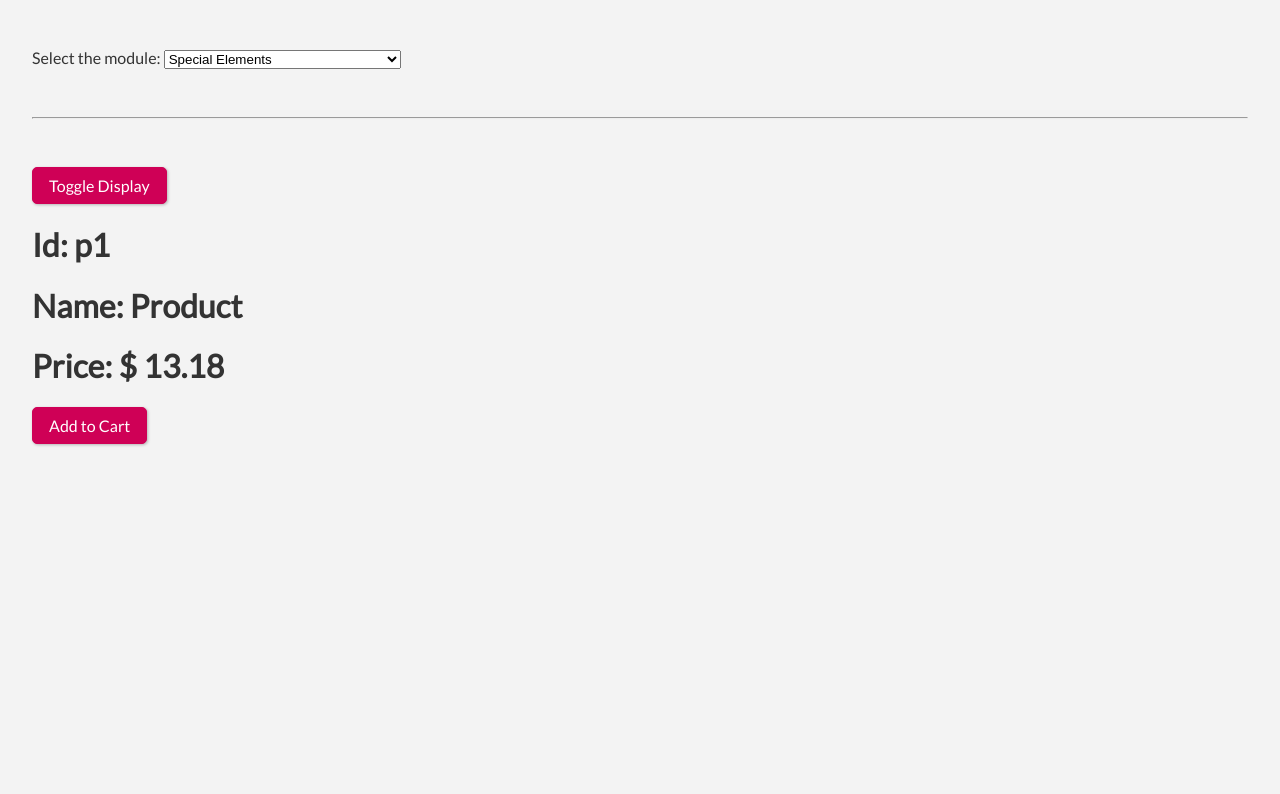
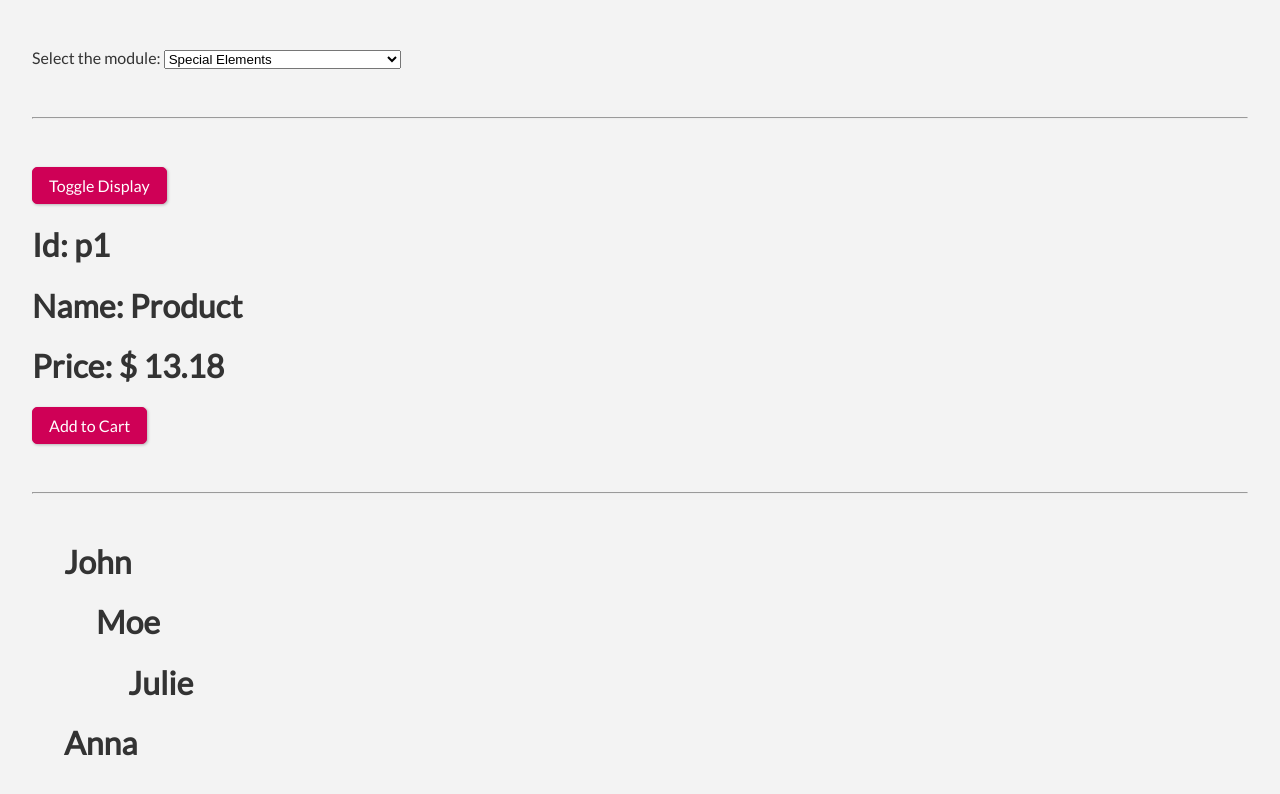
Before and after one commit to heltonricardo/estudo-svelte, a Svelte app: page / in a window 1280 px wide. Shown: the top 794 px of the page. Built offline with nearby package versions, Linux system fonts and the light colour scheme.

Commit message:
componentes recursivos

```diff
--- a/rollup.config.js
+++ b/rollup.config.js
@@ -1,9 +1,9 @@
-import svelte from 'rollup-plugin-svelte';
-import commonjs from '@rollup/plugin-commonjs';
-import resolve from '@rollup/plugin-node-resolve';
-import livereload from 'rollup-plugin-livereload';
-import { terser } from 'rollup-plugin-terser';
-import css from 'rollup-plugin-css-only';
+import svelte from "rollup-plugin-svelte";
+import commonjs from "@rollup/plugin-commonjs";
+import resolve from "@rollup/plugin-node-resolve";
+import livereload from "rollup-plugin-livereload";
+import { terser } from "rollup-plugin-terser";
+import css from "rollup-plugin-css-only";
 
 const production = !process.env.ROLLUP_WATCH;
 
@@ -17,35 +17,39 @@ function serve() {
   return {
     writeBundle() {
       if (server) return;
-			server = require('child_process').spawn('npm', ['run', 'start', '--', '--dev'], {
-				stdio: ['ignore', 'inherit', 'inherit'],
-				shell: true
-			});
+      server = require("child_process").spawn(
+        "npm",
+        ["run", "start", "--", "--dev"],
+        {
+          stdio: ["ignore", "inherit", "inherit"],
+          shell: true,
+        }
+      );
 
-			process.on('SIGTERM', toExit);
-			process.on('exit', toExit);
-		}
+      process.on("SIGTERM", toExit);
+      process.on("exit", toExit);
+    },
   };
 }
 
 export default {
-	input: 'src/main.js',
+  input: "src/main.js",
   output: {
     sourcemap: true,
-		format: 'iife',
-		name: 'app',
-		file: 'public/build/bundle.js'
+    format: "iife",
+    name: "app",
+    file: "public/build/bundle.js",
   },
   plugins: [
     svelte({
       compilerOptions: {
         // enable run-time checks when not in production
-				dev: !production
-			}
+        dev: !production,
+      },
     }),
     // we'll extract any component CSS out into
     // a separate file - better for performance
-		css({ output: 'bundle.css' }),
+    css({ output: "bundle.css" }),
 
     // If you have external dependencies installed from
     // npm, you'll most likely need these plugins. In
@@ -54,7 +58,7 @@ export default {
     // https://github.com/rollup/plugins/tree/master/packages/commonjs
     resolve({
       browser: true,
-			dedupe: ['svelte']
+      dedupe: ["svelte"],
     }),
     commonjs(),
 
@@ -64,13 +68,13 @@ export default {
 
     // Watch the `public` directory and refresh the
     // browser on changes when not in production
-		!production && livereload('public'),
+    !production && livereload("public"),
 
     // If we're building for production (npm run build
     // instead of npm run dev), minify
-		production && terser()
+    production && terser({ output: { comments: false } }),
   ],
   watch: {
-		clearScreen: false
-	}
+    clearScreen: false,
+  },
 };
--- /dev/null
+++ b/src/SpecialElements/RecursiveComponent/FamilyNode.svelte
@@ -0,0 +1,22 @@
+<script>
+  export let member;
+</script>
+
+<style>
+  div {margin-left: 2rem;}
+</style>
+
+<div>
+  <h1>{member.name}</h1>
+  {#if member.isParent}
+    {#each member.children as child}
+      <svelte:self member={child} />
+    {/each}
+  {/if}
+</div>
+
+<!--
+  A tag svelte:self serve para renderizarmos um componente a partir dele mesmo.
+  Muito útil em estruturas hierárquicas como árvore de pastas, por exemplo, ou
+  um tipo de estrutura cujo o componente tenha dependência de si mesmo.
+-->
--- a/src/SpecialElements/SpecialElements.svelte
+++ b/src/SpecialElements/SpecialElements.svelte
@@ -1,6 +1,7 @@
 <script>
-  import Product from "./Product.svelte";
-  import CartItem from "./CartItem.svelte";
+  import Product from "./DynamicComponent/Product.svelte";
+  import CartItem from "./DynamicComponent/CartItem.svelte";
+  import FamilyNode from "./RecursiveComponent/FamilyNode.svelte";
 
   let list = [
     { component: Product, data: { id: "p1", title: "Product", price: 13.18 } },
@@ -11,12 +12,43 @@
   function toggle() {
     selected = selected ? 0 : 1;
   }
+
+  /********************/
+
+  let familyStructure = [
+    {
+      name: "John",
+      isParent: true,
+      children: [
+        {
+          name: "Moe",
+          isParent: true,
+          children: [{ name: "Julie", isParent: false }],
+        },
+      ],
+    },
+    { name: "Anna", isParent: false },
+  ];
 </script>
 
+<style>
+  hr {
+    margin: 3rem 0;
+  }
+</style>
+
+<!-- Anotação 01 -->
 <button on:click={toggle}>Toggle Display</button>
 <svelte:component this={list[selected].component} {...list[selected].data} />
 
+<hr />
+
+{#each familyStructure as familyMember}
+  <FamilyNode member={familyMember} />
+{/each}
+
 <!--
+  Anotação 01
   A tag svelte:component permite criar componentes informando o nome do
   construtor do componente através do this={} e passando os o valores das
   propriedades normalmente como já fizemos. Nesse caso, criamos objetos com o
```
Also changed, not shown: src/SpecialElements/DynamicComponent/CartItem.svelte (renamed from src/SpecialElements/CartItem.svelte), src/SpecialElements/DynamicComponent/Product.svelte (renamed from src/SpecialElements/Product.svelte). Lines whose indentation alone changed are shown as unchanged.
